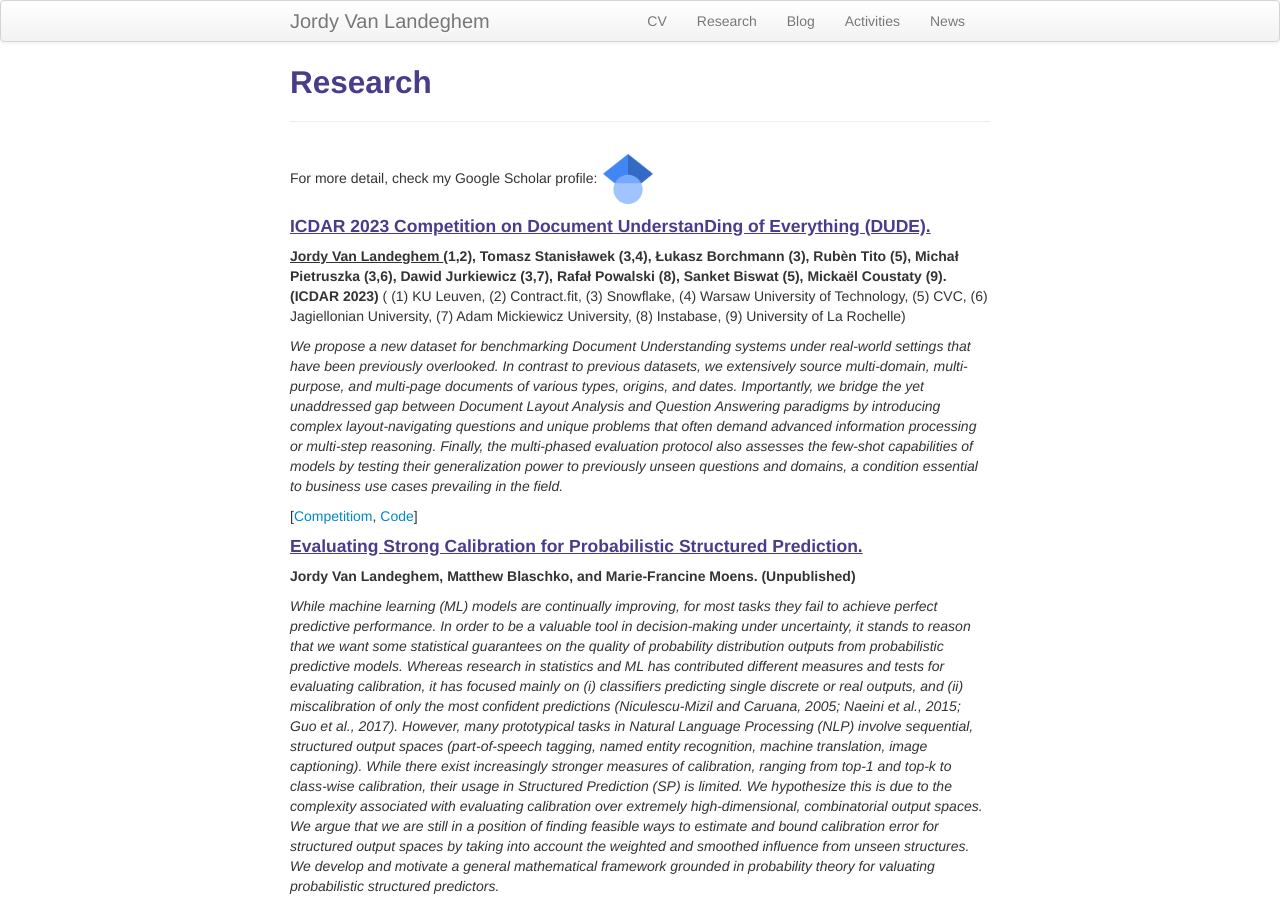
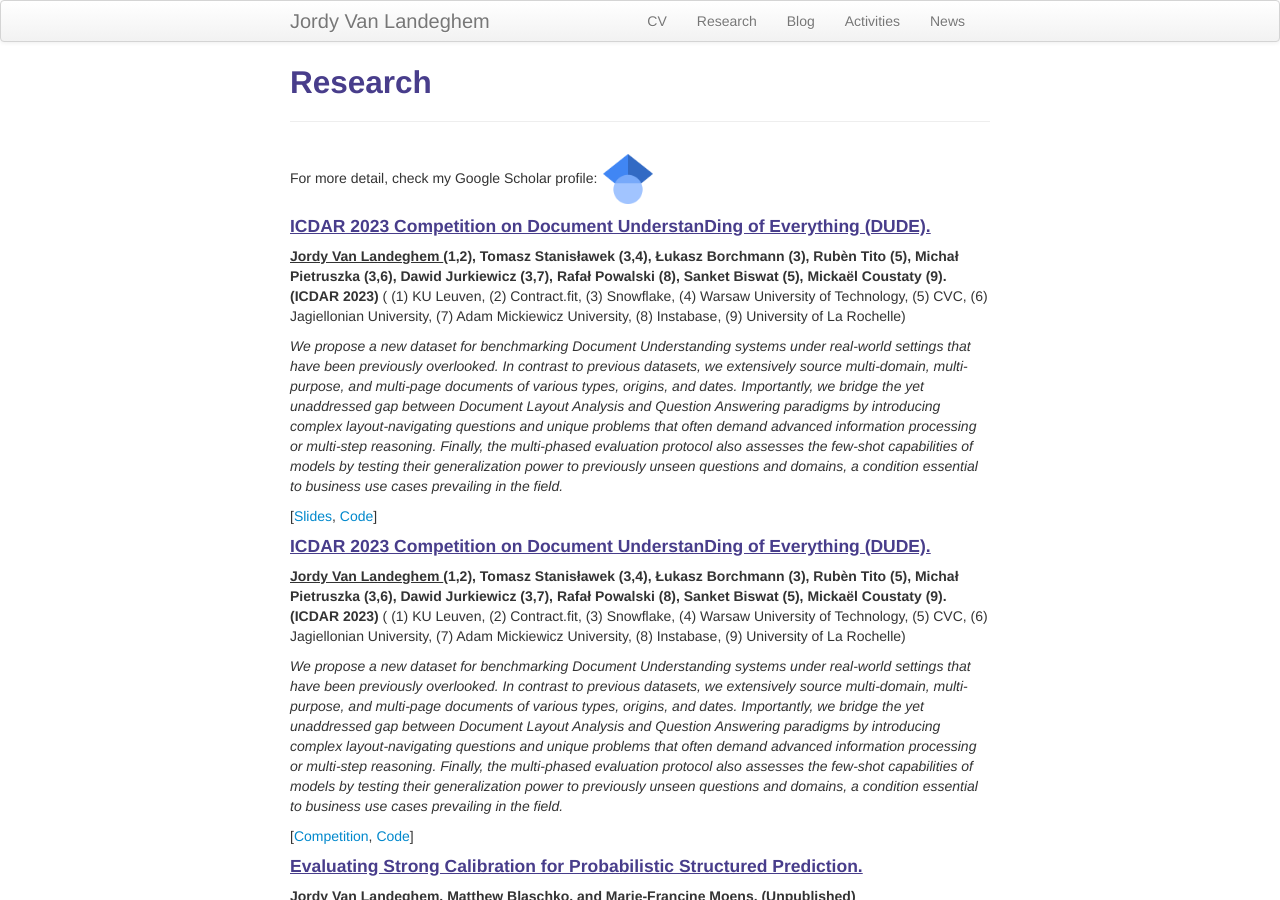
Before and after one commit to Jordy-VL/jordy-vl.github.io, a Jekyll site: the page built from pages/research.md, in a window 1280 px wide and 900 px high. Built offline with Jekyll 4.4.1, drawn with Linux system fonts in a browser that asks for light colours.

Commit message:
Update research.md

```diff
--- a/pages/research.md
+++ b/pages/research.md
@@ -9,6 +9,7 @@ For more detail, check my Google Scholar profile:
     <img src="{{ BASE_PATH }}/assets/gscholar.png" alt="Logo" width="50">
   </a>
 
+
 #### <u>ICDAR 2023 Competition on Document UnderstanDing of Everything (DUDE).</u>
 **<u>Jordy Van Landeghem </u> (1,2), Tomasz Stanisławek (3,4), Łukasz Borchmann (3), Rubèn Tito (5), Michał Pietruszka (3,6), Dawid Jurkiewicz (3,7), Rafał Powalski (8), Sanket Biswat (5), Mickaël Coustaty (9). (ICDAR 2023)**
 ( (1) KU Leuven, (2) Contract.fit, (3) Snowflake, (4) Warsaw University of Technology, (5) CVC, (6) Jagiellonian University, (7) Adam Mickiewicz University, (8) Instabase, (9) University of La Rochelle)
@@ -17,7 +18,17 @@ For more detail, check my Google Scholar profile:
 multi-purpose, and multi-page documents of various types, origins, and dates. Importantly, we bridge the yet unaddressed gap between Document Layout Analysis and Question Answering paradigms by introducing complex layout-navigating questions and unique problems that often demand advanced information processing or multi-step reasoning.
 Finally, the multi-phased evaluation protocol also assesses the few-shot capabilities of models by testing their generalization power to previously unseen questions and domains, a condition essential to business use cases prevailing in the field.*
 
-[[Competitiom](https://rrc.cvc.uab.es/?ch=23), [Code](https://github.com/duchallenge-team/dude/blob/main/README.md)]
+[[Slides]({{ BASE_PATH}}/assets/233006_CVC-Seminar-JVL.pdf), [Code](https://github.com/Jordy-VL/calibration-primer)]
+
+#### <u>ICDAR 2023 Competition on Document UnderstanDing of Everything (DUDE).</u>
+**<u>Jordy Van Landeghem </u> (1,2), Tomasz Stanisławek (3,4), Łukasz Borchmann (3), Rubèn Tito (5), Michał Pietruszka (3,6), Dawid Jurkiewicz (3,7), Rafał Powalski (8), Sanket Biswat (5), Mickaël Coustaty (9). (ICDAR 2023)**
+( (1) KU Leuven, (2) Contract.fit, (3) Snowflake, (4) Warsaw University of Technology, (5) CVC, (6) Jagiellonian University, (7) Adam Mickiewicz University, (8) Instabase, (9) University of La Rochelle)
+
+*We propose a new dataset for benchmarking Document Understanding systems under real-world settings that have been previously overlooked. In contrast to previous datasets, we extensively source multi-domain,
+multi-purpose, and multi-page documents of various types, origins, and dates. Importantly, we bridge the yet unaddressed gap between Document Layout Analysis and Question Answering paradigms by introducing complex layout-navigating questions and unique problems that often demand advanced information processing or multi-step reasoning.
+Finally, the multi-phased evaluation protocol also assesses the few-shot capabilities of models by testing their generalization power to previously unseen questions and domains, a condition essential to business use cases prevailing in the field.*
+
+[[Competition](https://rrc.cvc.uab.es/?ch=23), [Code](https://github.com/duchallenge-team/dude/blob/main/README.md)]
 
 #### <u>Evaluating Strong Calibration for Probabilistic Structured Prediction.</u>
 **Jordy Van Landeghem, Matthew Blaschko, and Marie-Francine Moens. (Unpublished)**
```
